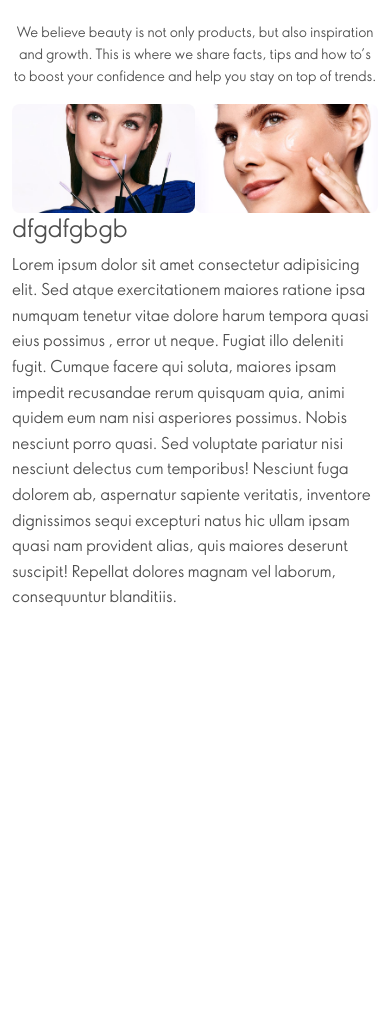
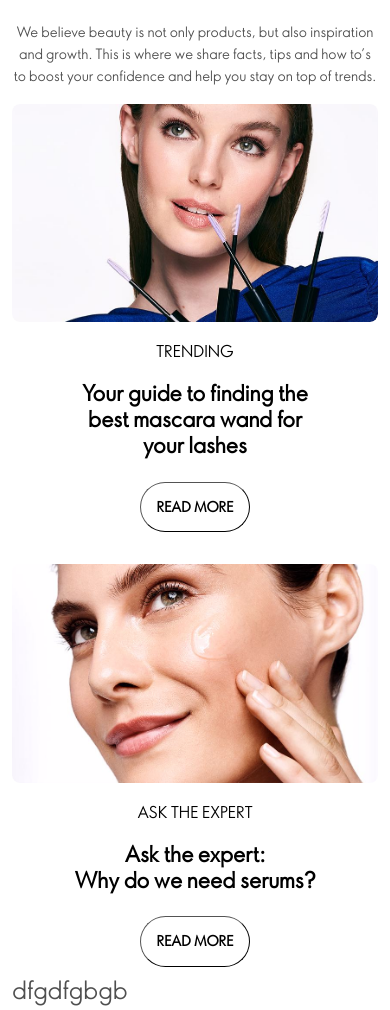
Before and after one commit to Mehran-Rahimzadeh/oriflame, a website: page index.html in a window 390 px wide. Shown: the part 3824-4834 px from the top of the page. Before the commit the page ends 4449 px from the top, so only its background shows below. Drawn offline with nearby package versions, Linux system fonts and the light colour scheme.

Commit message:
Beauty section added completly

```diff
--- a/index.html
+++ b/index.html
@@ -888,13 +888,39 @@
         </div>
     </div>
 
-    <div class="down d-flex flex-row justify-content-center align-items-center">
+    <div class="down d-flex flex-md-row flex-column justify-content-center align-items-center">
 
-        <div class="left d-flex flex-column justify-content-center align-items-center pe-md-3">
-            <a href="#"><img class="w-100 rounded-3" src="./medial/images/contentImage-22.jpeg" alt=""></a>
+        <div class="left col-md-6 col-12 d-flex flex-column justify-content-center align-items-center pe-md-3 mb-md-0 mb-4">
+            <a href="#">
+                <div class="bg-image hover-overlay rounded-3">
+                     <img class="w-100 rounded-3 "src="./medial/images/contentImage-22.jpeg" alt="">
+                     <div class="mask"
+                            style="
+                            background: rgba(116, 114, 114, 0.384)">
+                    </div>
+                </div>
+                <div class="container f-col-center mt-3">
+                    <p class="text-center text-black">TRENDING</p>
+                    <h4 class="text-center text-black fw-bold ps-5 pe-5 ">Your guide to finding the best mascara wand for your lashes</h4>
+                    <button class="rounded-pill border-1 h6 small p-3  bg-white ps-3 pe-3 fw-bolder mt-3 text-black">READ MORE</button>
+                </div>
+            </a>
         </div>
-        <div class="right d-flex flex-column justify-content-center align-items-center ps-md-3">
-            <a href="#"><img class="w-100 rounded-3" src="./medial/images/contentImage-23.jpeg" alt=""></a>
+        <div class="right col-md-6 col-12 d-flex flex-column justify-content-center align-items-center ps-md-3 ">
+            <a href="#">
+                <div class="bg-image hover-overlay rounded-3">
+                    <img class="w-100 rounded-3 "src="./medial/images/contentImage-23.jpeg" alt="">
+                    <div class="mask"
+                           style="
+                           background: rgba(116, 114, 114, 0.384)">
+                   </div>
+               </div>
+                <div class="container f-col-center mt-3">
+                    <p class="text-center text-black">ASK THE EXPERT</p>
+                    <h4 class="text-center text-black fw-bold ps-5 pe-5">Ask the expert: <br> Why do we need serums? </h4>
+                    <button class="rounded-pill border-1 h6 small p-3  bg-white ps-3 pe-3 fw-bolder mt-3 text-black">READ MORE</button>
+                </div>
+            </a>
         </div>
     </div>
 </div>
```
Also changed, not shown: scss/costum/beauty.scss (line endings or trailing spaces), scss/costum/costum.scss (line endings or trailing spaces).
